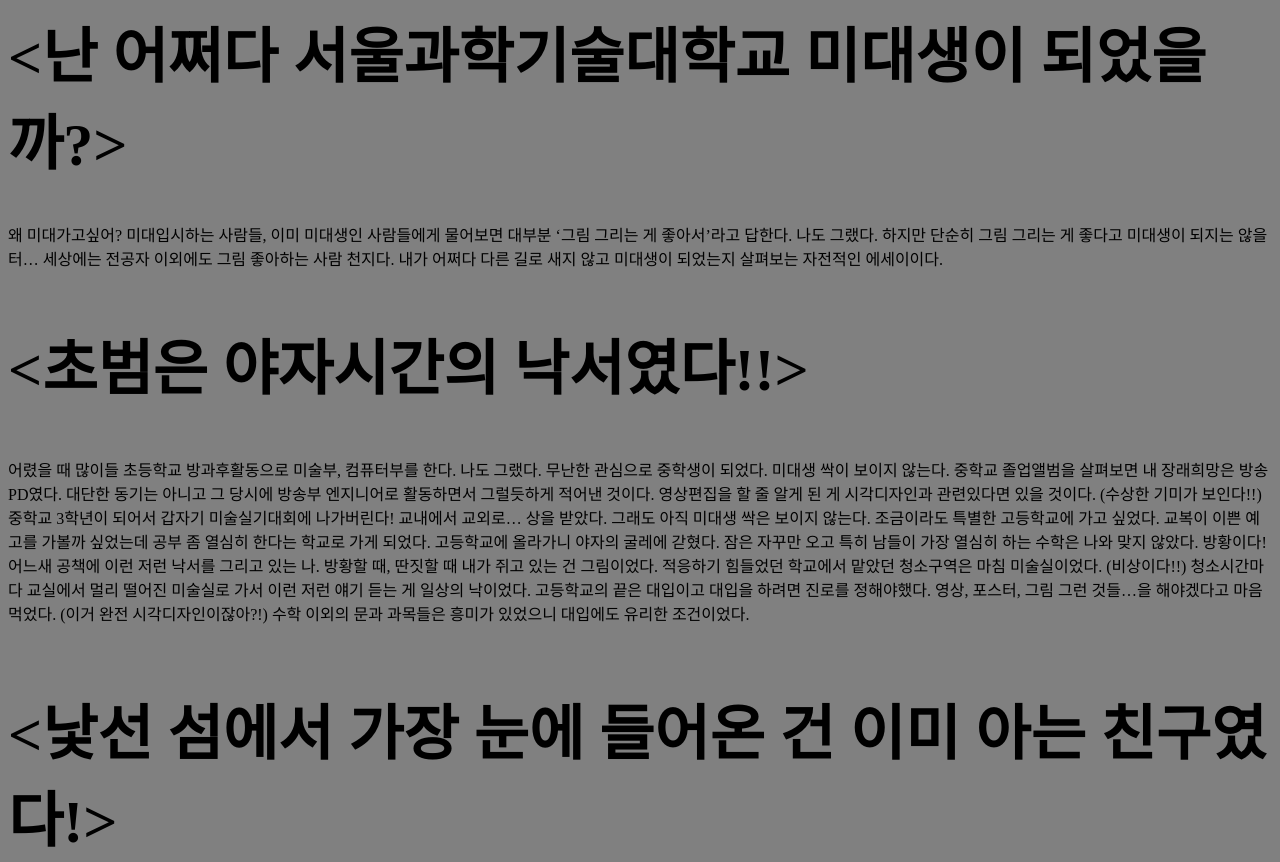
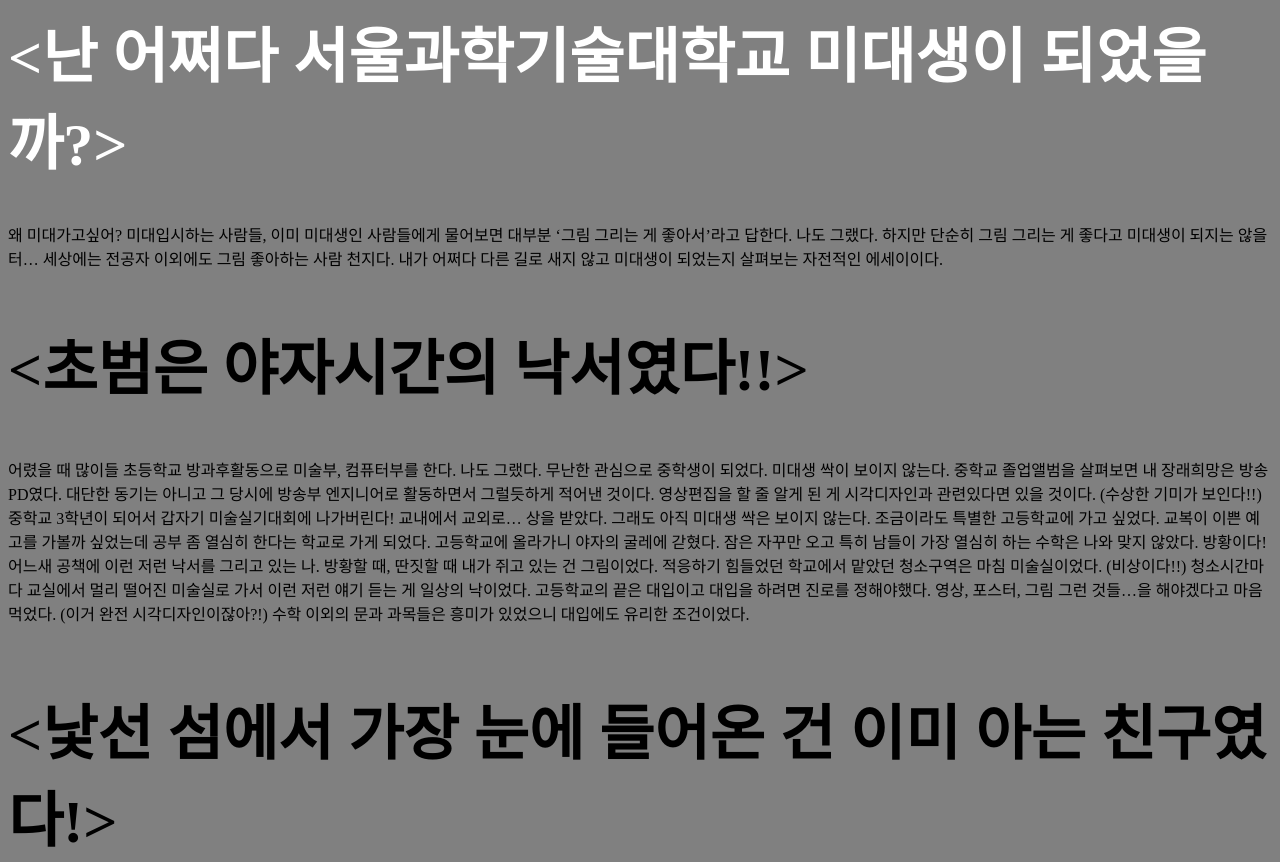
Before and after one commit to mwoo07/test2024, a plain HTML site: page index.html in a window 1280 px wide. Shown: the top 862 px of the page. Drawn offline with Linux system fonts and the light colour scheme.

Commit message:
Update index.html

```diff
--- a/index.html
+++ b/index.html
@@ -6,7 +6,8 @@
 	<body>
 			<style>
 			body{background: gray;}
-			h1{font-size: 60px;
+			h1{color: white;
+				font-size: 60px;
 				font-weight: bold;}
 			h2{font-size: 60px;
 				font-weight: bold;}
```
